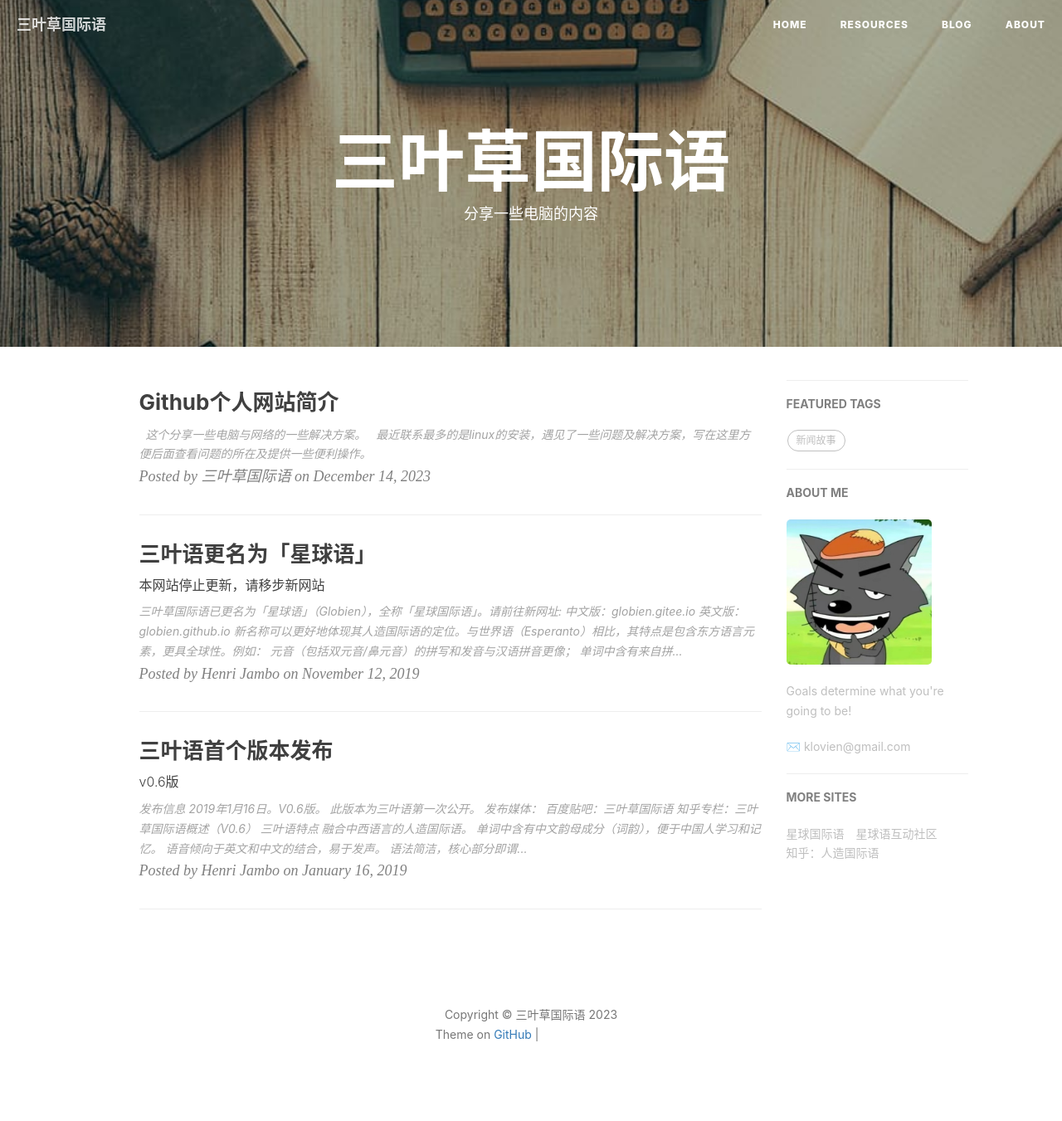
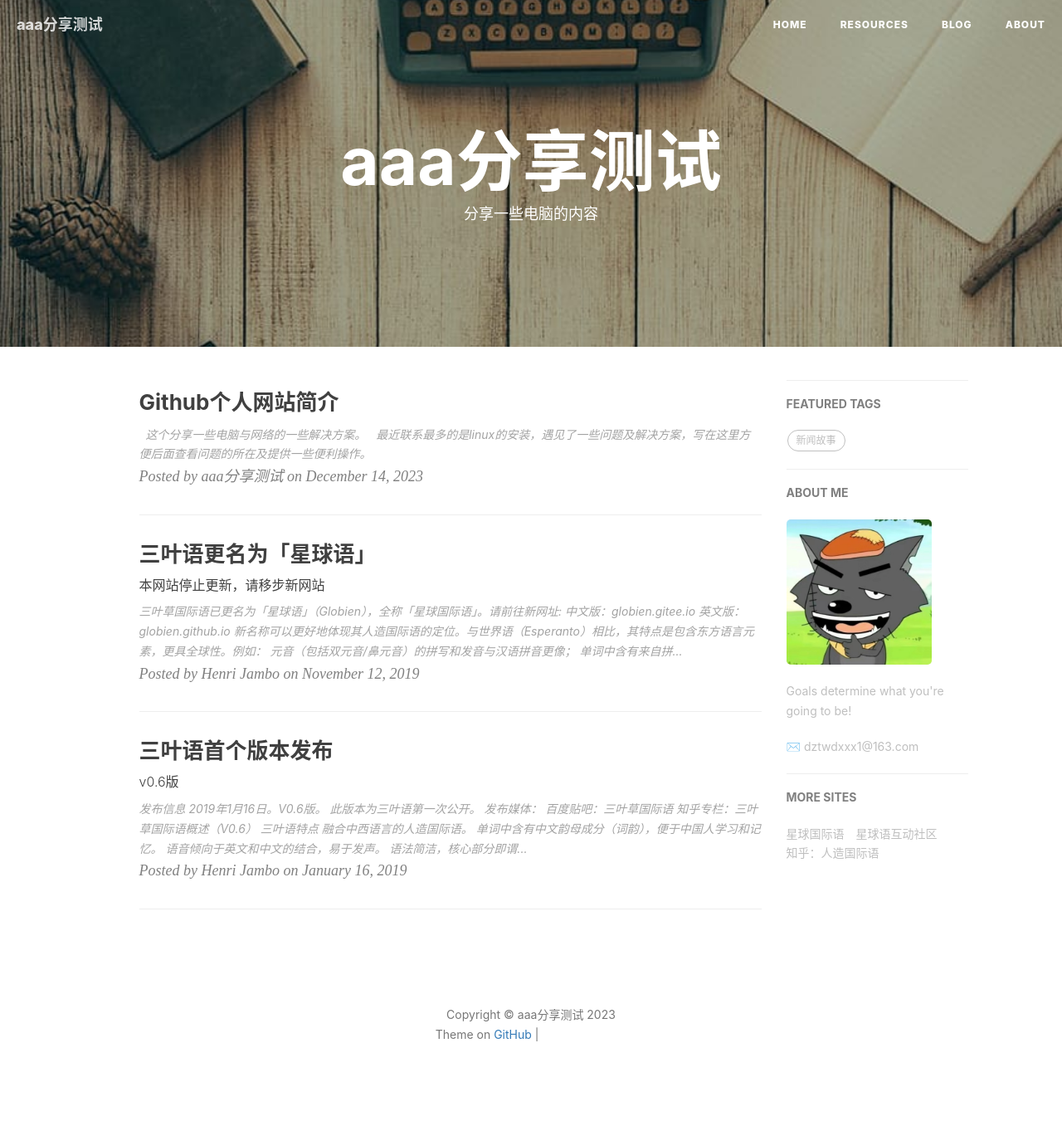
Before and after one commit to aiyinsitan12/aiyinsitan12.github.io, a Jekyll site: the page built from index.html, in a window 1280 px wide. Shown: the whole page at 83% size. Built offline with Jekyll 4.4.1, drawn with Linux system fonts in a browser that asks for light colours; nearby versions of some CDN libraries; the list of posts is cut into pages by our own code; comment, search, counter and statistics services are not loaded; grey boxes are pictures that could not be loaded.

Commit message:
修改了一些文件里的名称，更换了一些图片

```diff
--- a/404.html
+++ b/404.html
@@ -1,6 +1,6 @@
 ---
 layout: default
-description: "你来到了没有知识的荒原 🙊"
+description: "404 别看了"
 header-img: "img/404-bg.jpg"
 permalink: /404.html
 ---
--- a/_config.yml
+++ b/_config.yml
@@ -1,13 +1,13 @@
 # Site settings
-title: 三叶草国际语
-SEOTitle: 三叶草国际语 - 让沟通更容易
+title: aaa分享测试
+SEOTitle: 三叶草国际语 - 让测试沟通更容易
 header-img: img/post-bg-desk.jpg
-email: klovien@gmail.com
+email: dztwdxxx1@163.com
 description: "中西融合, 即学即会, 从此不再辛苦背单词"
 keyword: "人工语言, 国际语, 世界语, 三叶草国际语, 三叶语"
-url: "https://klovien.github.io"          # your host, for absolute URL
+url: "https://aiyinsitan12.github.io/"          # your host, for absolute URL
 baseurl: ""      # for example, '/blog' if your blog hosted on 'host/blog'
-github_repo: "https://github.com/klovien/klovien.github.io.git" # you code repository
+github_repo: "https://github.com/aiyinsitan12/aiyinsitan12.github.io.git" # you code repository
 
 # Sidebar settings
 sidebar: true                           # whether or not using Sidebar.
@@ -64,9 +64,9 @@ gitalk:
   enable: true    #是否开启Gitalk评论
   clientID: d18b343dd9c7ca49518a                            #生成的clientID
   clientSecret: 539e88b8a7feffaddbb553b9c421dfefcbc6eced    #生成的clientSecret
-  repo: klovien.github.io    #仓库名称
-  owner: klovien    #github用户名
-  admin: klovien
+  repo: aiyinsitan12.github.io    #仓库名称
+  owner: aiyinsitan12    #github用户名
+  admin: aiyinsitan12
   distractionFreeMode: true #是否启用类似FB的阴影遮罩
 
 
--- a/index.html
+++ b/index.html
@@ -7,13 +7,13 @@ description: "分享一些电脑的内容"
 <ul class="pager">
 
     <li class="next">
-        <a href="https://klovien.github.io/1-resources/" data-toggle="tooltip" data-placement="top" title="学习资料集">
+        <a href="https://aiyinsitan12.github.io//1-resources/" data-toggle="tooltip" data-placement="top" title="学习资料集">
                         开始学习<br>
         </a>
     </li>
 
     <li class="next">
-        <a href="https://klovien.github.io/2018/12/10/三叶语简介/" data-toggle="tooltip" data-placement="top" title="三叶语简介">
+        <a href="https://aiyinsitan12.github.io//2018/12/10/三叶语简介/" data-toggle="tooltip" data-placement="top" title="三叶语简介">
                         了解更多<br>
         </a>
     </li>
--- a/offline.html
+++ b/offline.html
@@ -1,6 +1,6 @@
 ---
 layout: default
-description: "网络似乎出现了问题 😥"
+description: "网络出了点故障，等会访问看看。"
 header-img: "img/404-bg.jpg"
 permalink: /offline.html
 ---
```
Also changed, not shown: img/404-bg.jpg.
